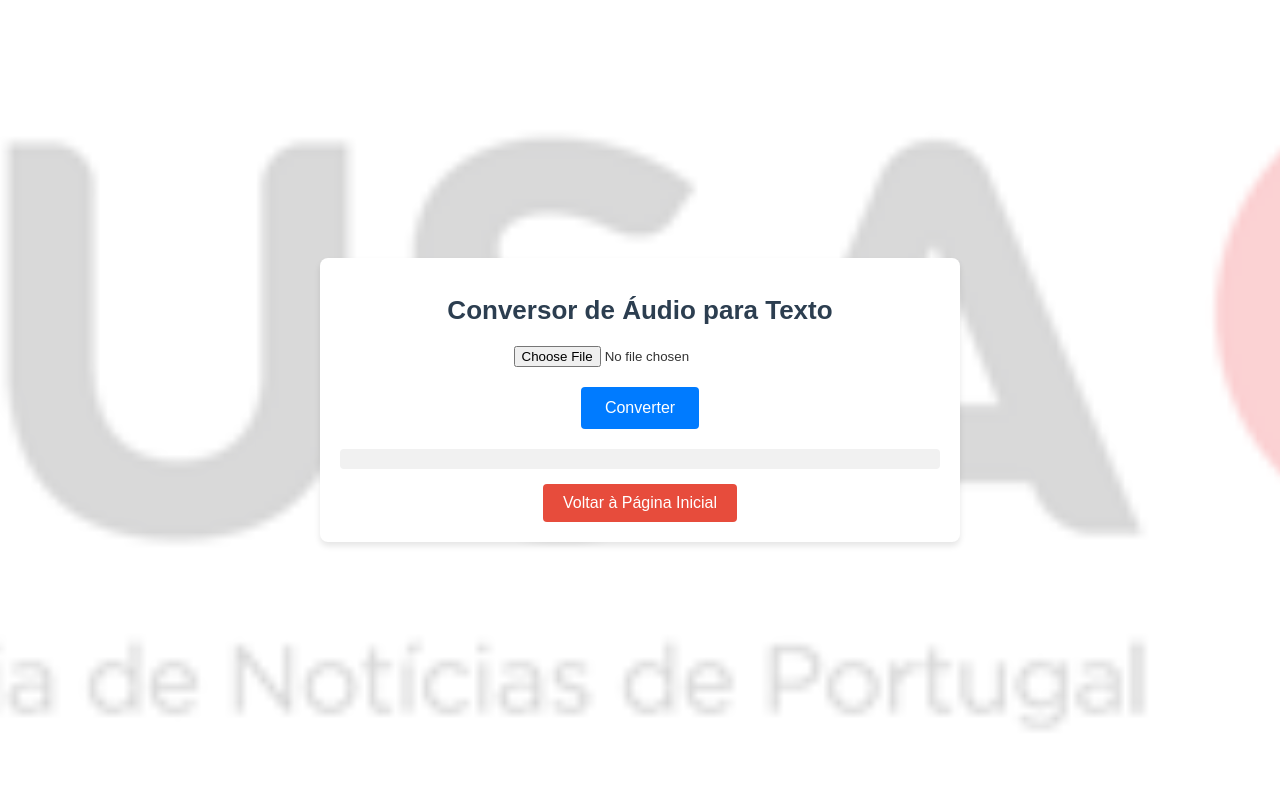
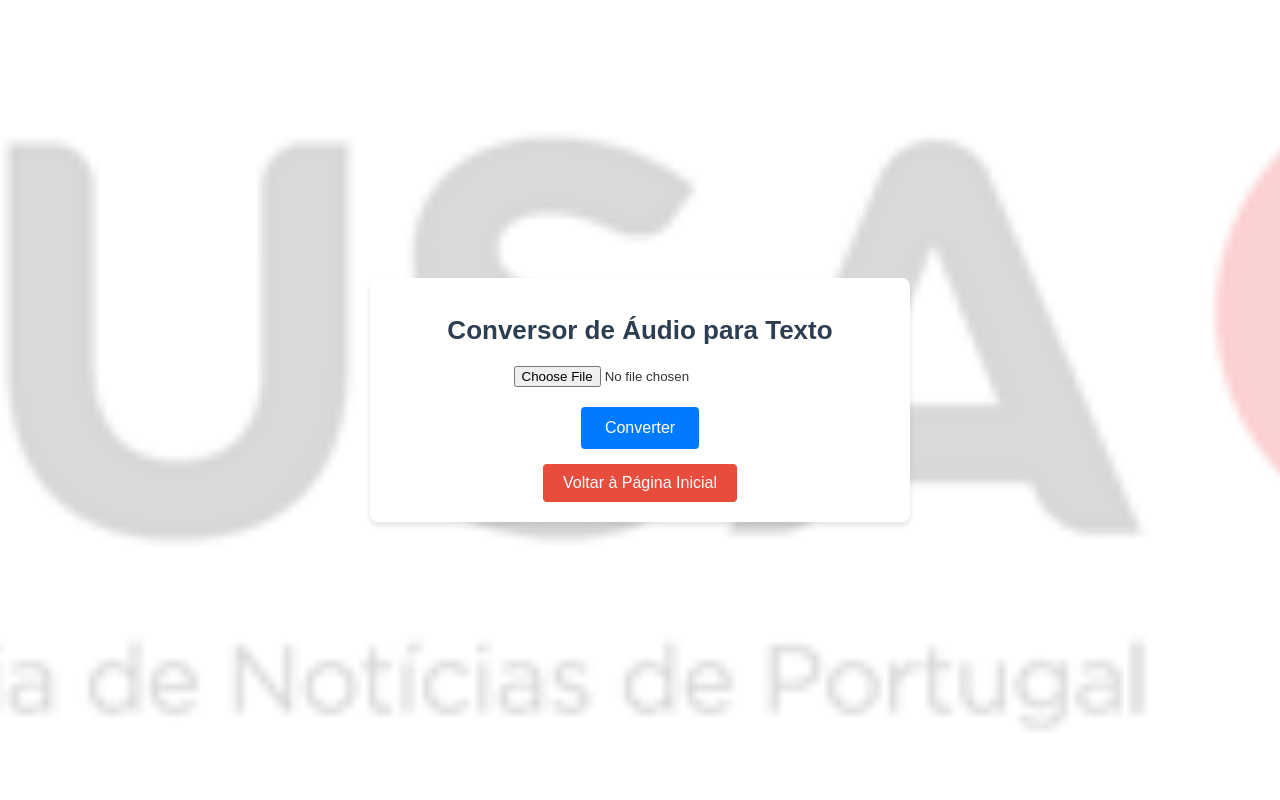
Before and after one commit to zeneves1970/voice, a Flask app: page / in a window 1280 px wide. Run offline with Flask 2, Linux system fonts and the light colour scheme.

Commit message:
Update index.html

```diff
--- a/templates/index.html
+++ b/templates/index.html
@@ -24,7 +24,7 @@
             left: 0;
             width: 100%;
             height: 100%;
-            background-color: rgba(255, 255, 255, 0.8); /* Transparência para legibilidade */
+            background-color: rgba(255, 255, 255, 0.8); /* Transparência para maior legibilidade */
         }
 
         .container {
@@ -35,7 +35,7 @@
             border-radius: 8px;
             box-shadow: 0 4px 6px rgba(0, 0, 0, 0.1);
             text-align: center;
-            max-width: 600px;
+            max-width: 500px;
             width: 100%;
         }
 
@@ -69,10 +69,7 @@
             padding: 10px;
             background: #f1f1f1;
             border-radius: 4px;
-            max-height: 300px; /* Limite de altura para exibir muito texto */
-            overflow-y: auto; /* Adicionar rolagem se o texto for grande */
-            white-space: pre-wrap; /* Preservar quebras de linha */
-            text-align: left;
+            display: none;
         }
 
         .btn-back {
```
